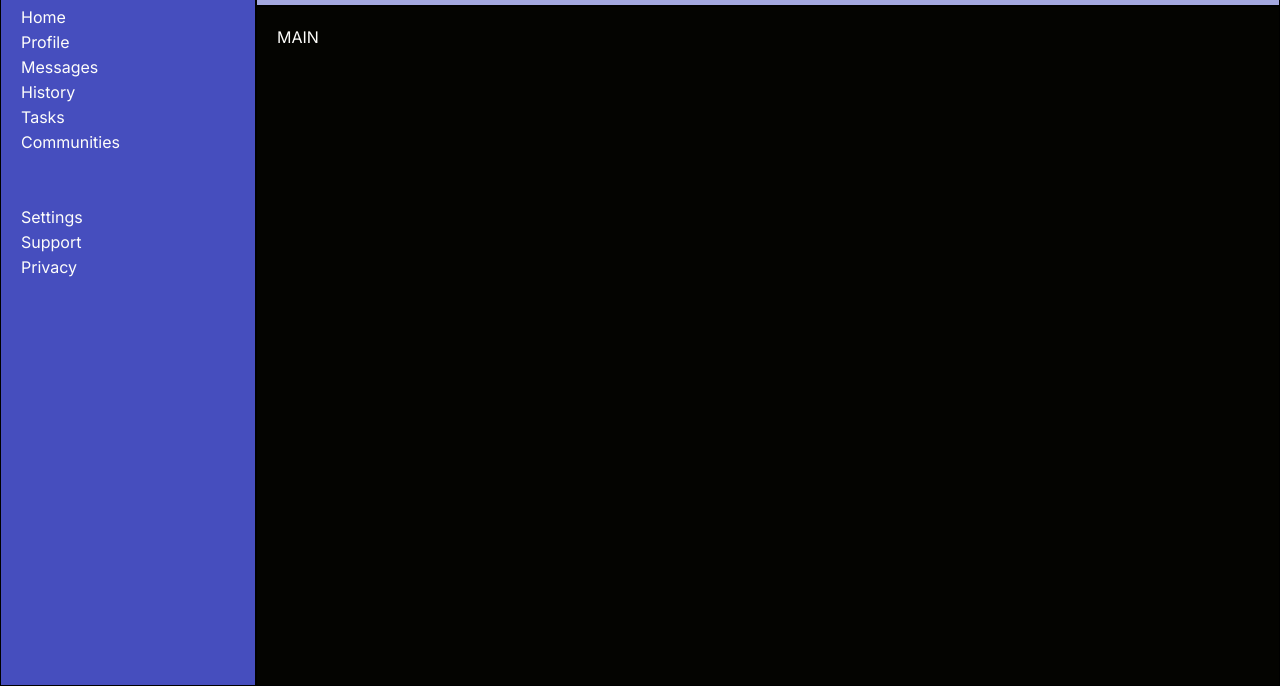
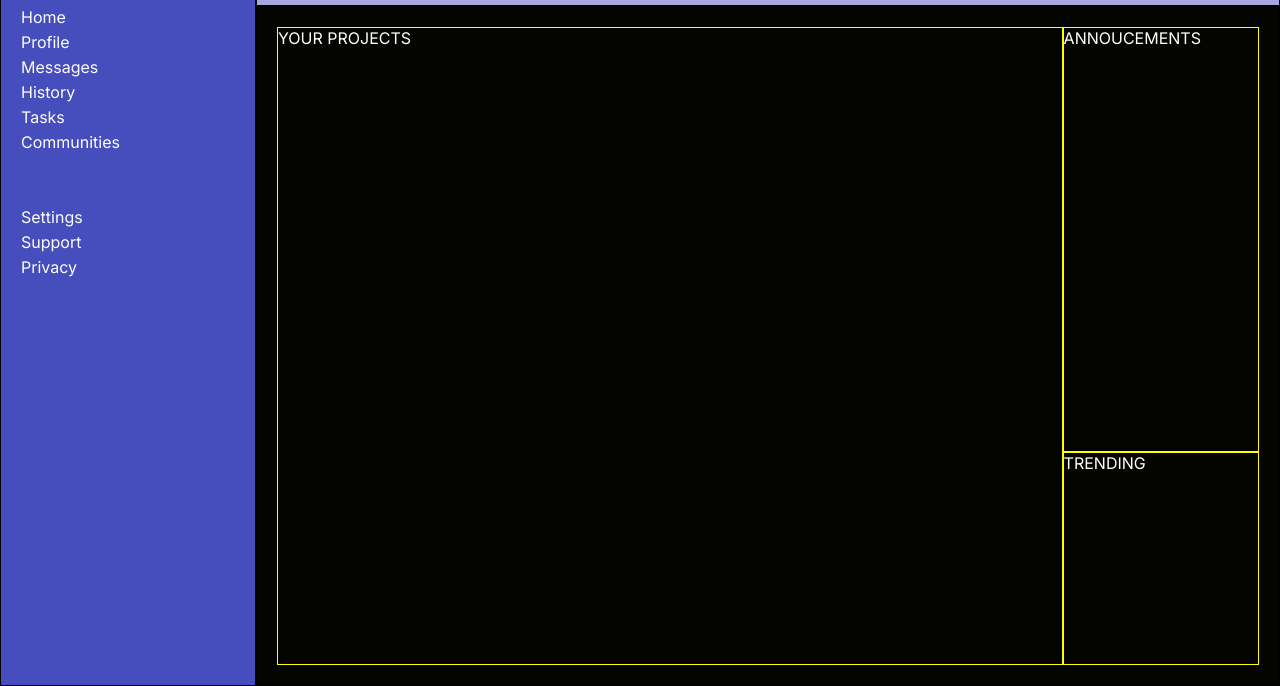
Before and after one commit to jorgenettodev/admin-dashboard, a plain HTML site: page index.html in a window 1280 px wide. Shown: the part 114-800 px from the top of the page. Drawn offline with Linux system fonts and the light colour scheme.

Commit message:
basic grid-main layout w/ 2 columns and 2 rows.

```diff
--- a/index.html
+++ b/index.html
@@ -80,8 +80,21 @@
             </div>
 
 
+            <div class="main grid-item">
+                <div class="main__column-one projects">
+                    <div class="column-one__header">YOUR PROJECTS</div>
+                </div>
 
-            <div class="main grid-item">MAIN</div>
+
+
+                <div class="main__column-two announcements">
+                    <div class="column-two__header">ANNOUCEMENTS</div>
+                </div>
+
+                <div class="main__column-two trending">
+                    <div class="column-two__header">TRENDING</div>
+                </div>
+            </div>
         </div>
     </body>
 </html>
--- a/style.css
+++ b/style.css
@@ -85,7 +85,7 @@ html, body {
     cursor: pointer;
 }
 
-/* HEADER */
+/* HEADER START*/
 
 .header {
     display: grid;
@@ -162,3 +162,33 @@ html, body {
     padding: 10px;
     font-size: 0.8rem;
 }
+/* HEADER END */
+
+/* MAIN START*/
+.main {
+    display: grid;
+    background-color: var(--background);
+    grid-template-columns: 4fr 1fr;
+    grid-template-rows: 2fr 1fr;
+    grid-template-areas:
+    "projects announcements"
+    "projects trending";
+
+}
+
+.projects {
+    grid-area: projects;
+    border: 1px solid yellow;
+}
+.announcements {
+    grid-area: announcements;
+    border: 1px solid yellow;
+}
+.trending {
+    grid-area: trending;
+    border: 1px solid yellow;
+}
+
+
+
+/* MAIN END */
```
